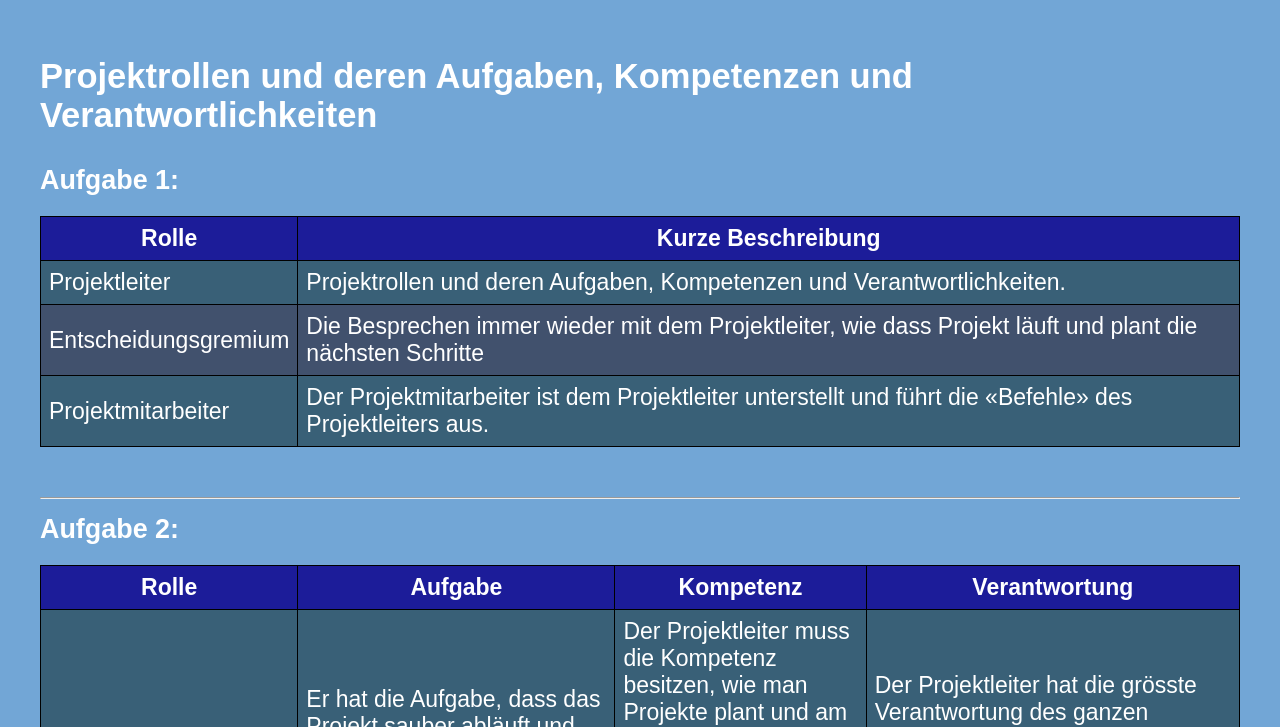
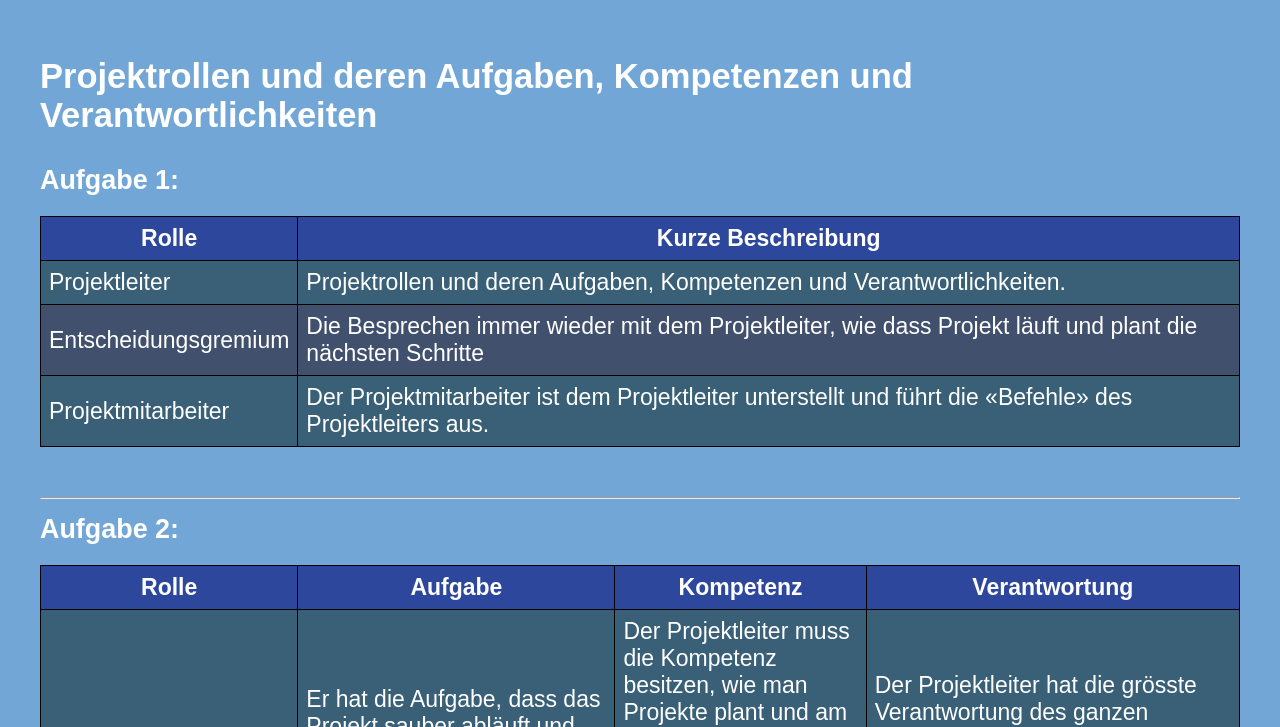
Before and after one commit to Schub1duby/ProjektM293, a plain HTML site: page Projektrollen.html in a window 1280 px wide. Shown: the part 73-800 px from the top of the page. Drawn offline with Linux system fonts and the light colour scheme.

Commit message:
änderung th farbe

```diff
--- a/table.css
+++ b/table.css
@@ -20,7 +20,7 @@ td, th
 
 th
 {
-    background-color: rgb(28, 28, 153);
+    background-color: rgb(45, 71, 156);
     color: white
 }
 
```
